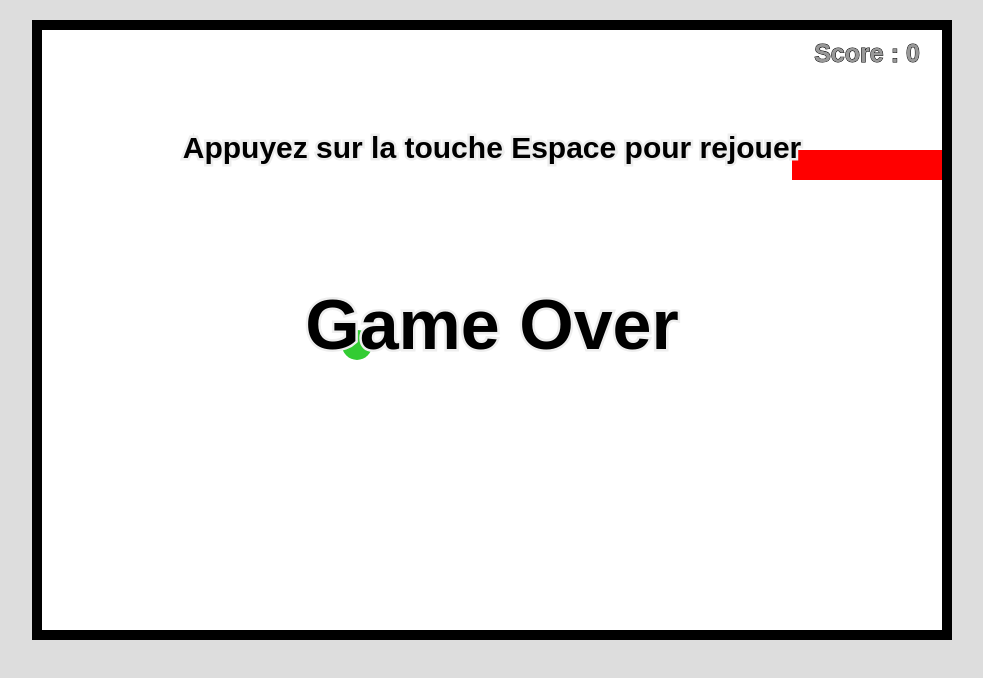
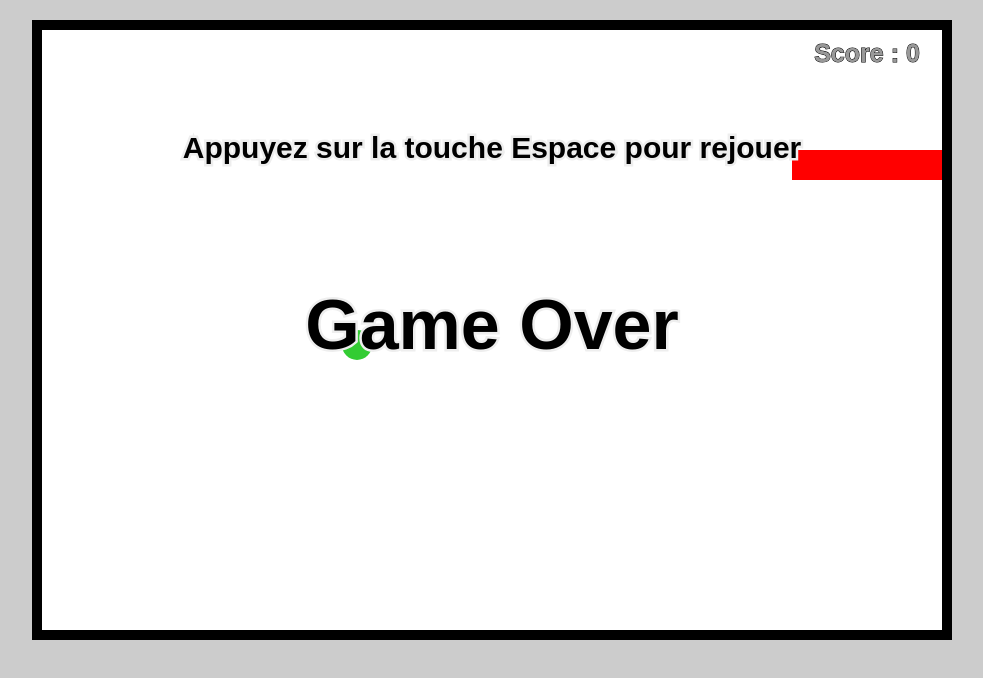
Before and after one commit to RemiPERRINELLE/cours-git-nf, a plain HTML site: page index.html in a window 1280 px wide. Shown: the whole page, without its empty margins (148-1131 px from the left). Drawn offline with Linux system fonts and the light colour scheme.

Commit message:
background change

```diff
--- a/index.html
+++ b/index.html
@@ -5,6 +5,6 @@
 		<meta charset="utf-8">
 		<script src="script.js" async></script>
 	</head>
-	<body style= "background-color: #ddd;">
+	<body style= "background-color: #CCC;">
 	</body>
 </html>
```
